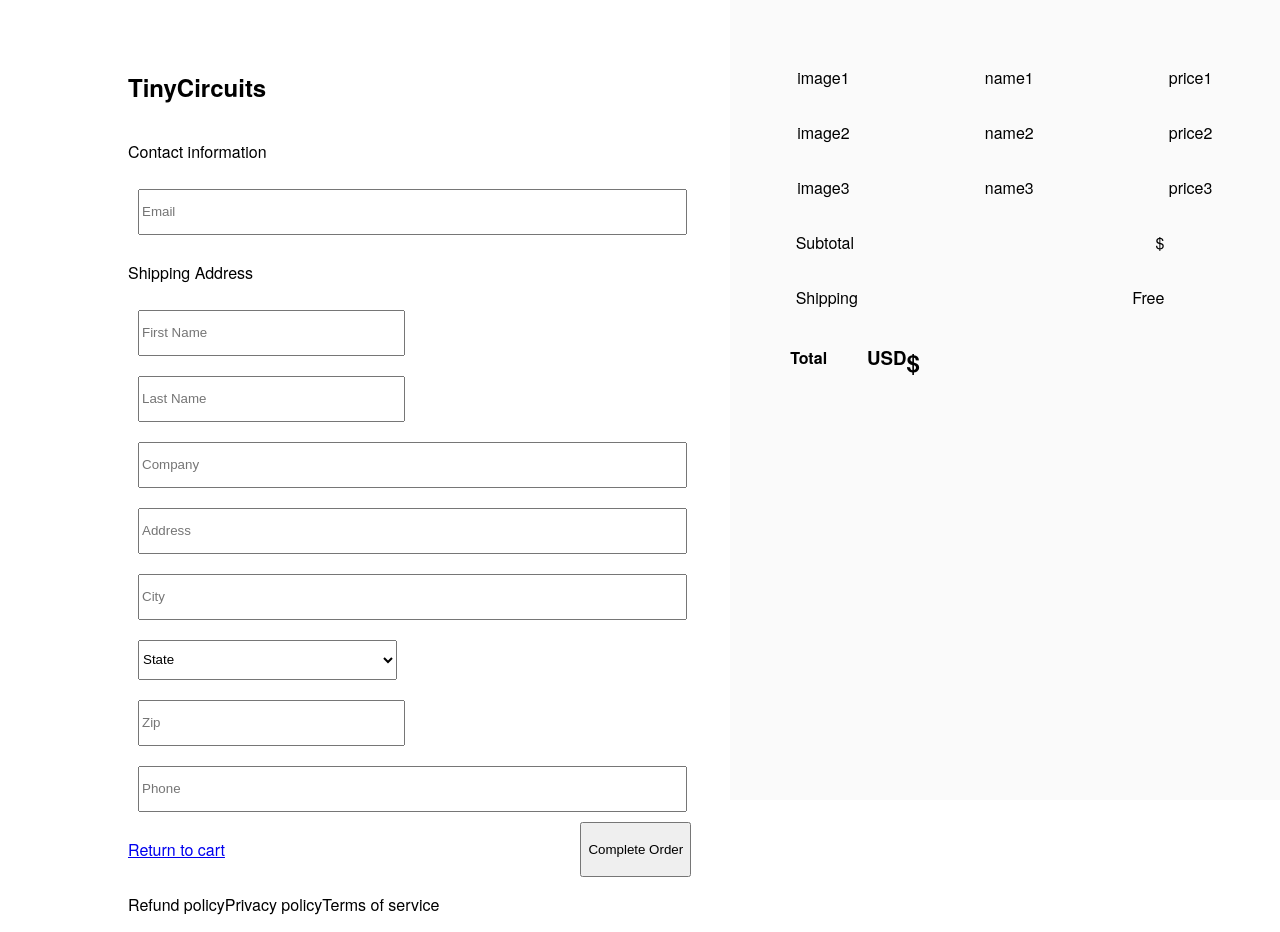
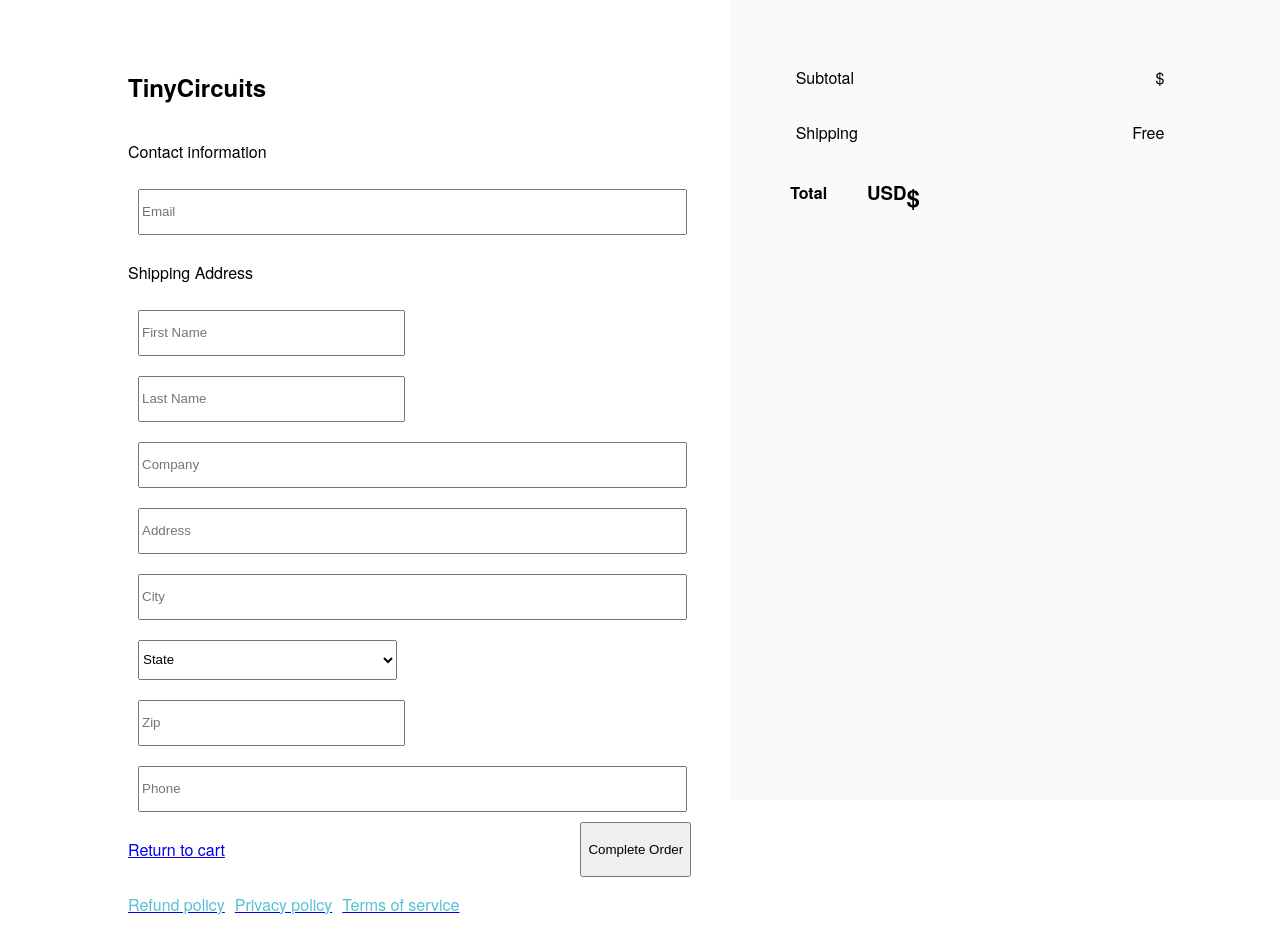
Before and after one commit to Yenalgloshi/tinycircuits-personal-proj, a React (Create React App) app: page /#/Checkout in a window 1280 px wide. Built offline with nearby package versions, Linux system fonts and the light colour scheme.

Commit message:
redux state cart accessable on checkout component.

```diff
--- a/public/index.html
+++ b/public/index.html
@@ -19,7 +19,7 @@
       work correctly both with client-side routing and a non-root public URL.
       Learn how to configure a non-root public URL by running `npm run build`.
     -->
-    <title>React App</title>
+    <title>TinyCircuits</title>
   </head>
   <body>
     <noscript>
--- a/src/components/Cart/Cart.js
+++ b/src/components/Cart/Cart.js
@@ -3,6 +3,7 @@
 import axios from 'axios';
 import Header from './../Header/Header';
 import Footer from './../Footer/Footer';
+import { addToCart, setToCart } from '../../redux/reducer';
 import { connect } from 'react-redux';
 import './Cart.css';
 
@@ -19,6 +20,7 @@
   componentDidMount(){
     axios.get('/api/cart/get').then( res => {
       this.setState({cartItems: res.data})
+      this.props.setToCart(res.data)
     })
 }
 
@@ -31,7 +33,6 @@
   }
 
   render(){
-    console.log('cart from database ', this.state.cartItems)
     let itemsInCart = this.state.cartItems.map((item, i) => {
       return(
           <div className='cart-items-list-wpr'>
@@ -83,4 +84,6 @@
   }
 }
 
-export default connect(mapStateToProps)(Cart);
+const actions = { addToCart, setToCart }
+
+export default connect(mapStateToProps, actions)(Cart);
--- a/src/components/Checkout/Checkout.css
+++ b/src/components/Checkout/Checkout.css
@@ -55,8 +55,16 @@
 .contact-main-footer{
   display: flex;
   flex-direction: row;
+  text-decoration: none;
+}
 
+.contact-main-footer p{
+  margin-right: 10px;
+  color: #55c0d4;
+  transition: color 0.2s ease-in-out;
 }
+
+.contact-main-footer p:hover{color: #39b5cd;}
 
 .contact-sidebar-container{
   float: right;
@@ -74,7 +82,23 @@
 .sb-checkout-item{
   display: flex;
   flex-direction: row;
-  justify-content: space-around;
+  justify-content: space-between;
+  margin-top: 20px;
+  margin-left: 80px;
+  width: 80%;
+}
+
+.sb-checkout-image{
+  width: 4.6em;
+  height: 4.6em;
+}
+
+#sb-item-name{
+
+}
+
+#sb-item-price{
+
 }
 
 .sb-total{
--- a/src/components/Checkout/Checkout.js
+++ b/src/components/Checkout/Checkout.js
@@ -1,5 +1,7 @@
 import React, { Component } from 'react';
 import {Link} from 'react-router-dom';
+import { addToCart } from '../../redux/reducer';
+import { connect } from 'react-redux';
 import axios from 'axios';
 import './Checkout.css';
 
@@ -17,7 +19,7 @@
       usState: '',
       zip: null,
       phone: null,
-      cart: [{image: "image1", name: "name1", price: "price1"}, {image: "image2", name: "name2", price: "price2"}, {image: "image3", name: "name3", price: "price3"}],
+      cart: [],
       total: 0
     }
     this.handleEmailChange = this.handleEmailChange.bind(this);
@@ -68,15 +70,17 @@
     this.setState({phone: e.target.value})
   }
 
-
+  handleOrderBtnClick(userID){
+    // axios.put('/api/user/updateUser', userID).then()
+  }
 
   render(){
-    let checkoutItems = this.state.cart.map((item, i) => {
+    let checkoutItems = this.props.cart.map((item, i) => {
       return(
         <div className='sb-checkout-item'>
-          <p>{item.image}</p>
-          <p>{item.name}</p>
-          <p>{item.price}</p>
+          <img src={item.image} className='sb-checkout-image' alt={item.name}/>
+          <p id='sb-item-name'>{item.name}</p>
+          <p id='sb-item-price'>{item.price}</p>
         </div>
       )
     })
@@ -190,13 +194,19 @@
               <Link to='/Cart'>
                  <p>  Return to cart </p>
               </Link>
-              <button>Complete Order</button>
+              <button onClick={this.handleOrderBtnClick}>Complete Order</button>
             </div>
           </div>
           <div className='contact-main-footer'>
-            <p>Refund policy</p>
-            <p>Privacy policy</p>
-            <p>Terms of service</p>
+            <Link to='/'>
+              <p>Refund policy</p>
+            </Link>
+            <Link to='/'>
+              <p>Privacy policy</p>
+            </Link>
+            <Link to='/'>
+              <p>Terms of service</p>
+            </Link>
           </div>
         </div>
         <div className='contact-sidebar-container'>
@@ -224,4 +234,10 @@
   }
 }
 
-export default Checkout;
+function mapStateToProps(state){
+  return{
+    cart: state.cart
+  }
+}
+
+export default connect(mapStateToProps)(Checkout);
--- a/src/components/ProductDetails/ProductDetails.js
+++ b/src/components/ProductDetails/ProductDetails.js
@@ -2,7 +2,7 @@
 import Header from './../Header/Header';
 import Footer from './../Footer/Footer';
 import {Link} from 'react-router-dom';
-import { addToCart } from '../../redux/reducer';
+// import { addToCart } from '../../redux/reducer';
 import { connect } from 'react-redux';
 import axios from 'axios';
 import './ProductDetails.css';
@@ -122,12 +122,6 @@
   }
 }
 
-function mapStateToProps(state){
-  return {
-    cart: state.cart
-  }
-}
 
-const actions = {addToCart}   //
 
-export default connect(mapStateToProps, actions) (ProductDetails);
+export default ProductDetails;
--- a/src/redux/reducer.js
+++ b/src/redux/reducer.js
@@ -6,6 +6,7 @@
 // CONST VARIABLES
 const ADD_TO_CART = 'ADD_TO_CART';
 const DEL_FROM_CART = 'DEL_FROM_CART';
+const SET_TO_CART = 'SET_TO_CART';
 
 // REDUCER FUNCTION
 export default function reducer(state = initialState, action){
@@ -13,6 +14,9 @@
     case ADD_TO_CART:
       let currentCart = [...state.cart, action.payload]
       return Object.assign({}, state, {cart: currentCart})
+
+    case SET_TO_CART:
+      return Object.assign({}, state, {cart: action.payload})
 
     case DEL_FROM_CART:
       return initialState;
@@ -31,6 +35,13 @@
   }
 }
 
+export function setToCart(cart){
+  return{
+    type: SET_TO_CART,
+    payload: cart
+  }
+}
+
 export function delFromCart(item){
   //  the return of an action creator is the action in the reducer
   return {
```
Also changed, not shown: 2 other files (tests, documents, lock files or other folders).
